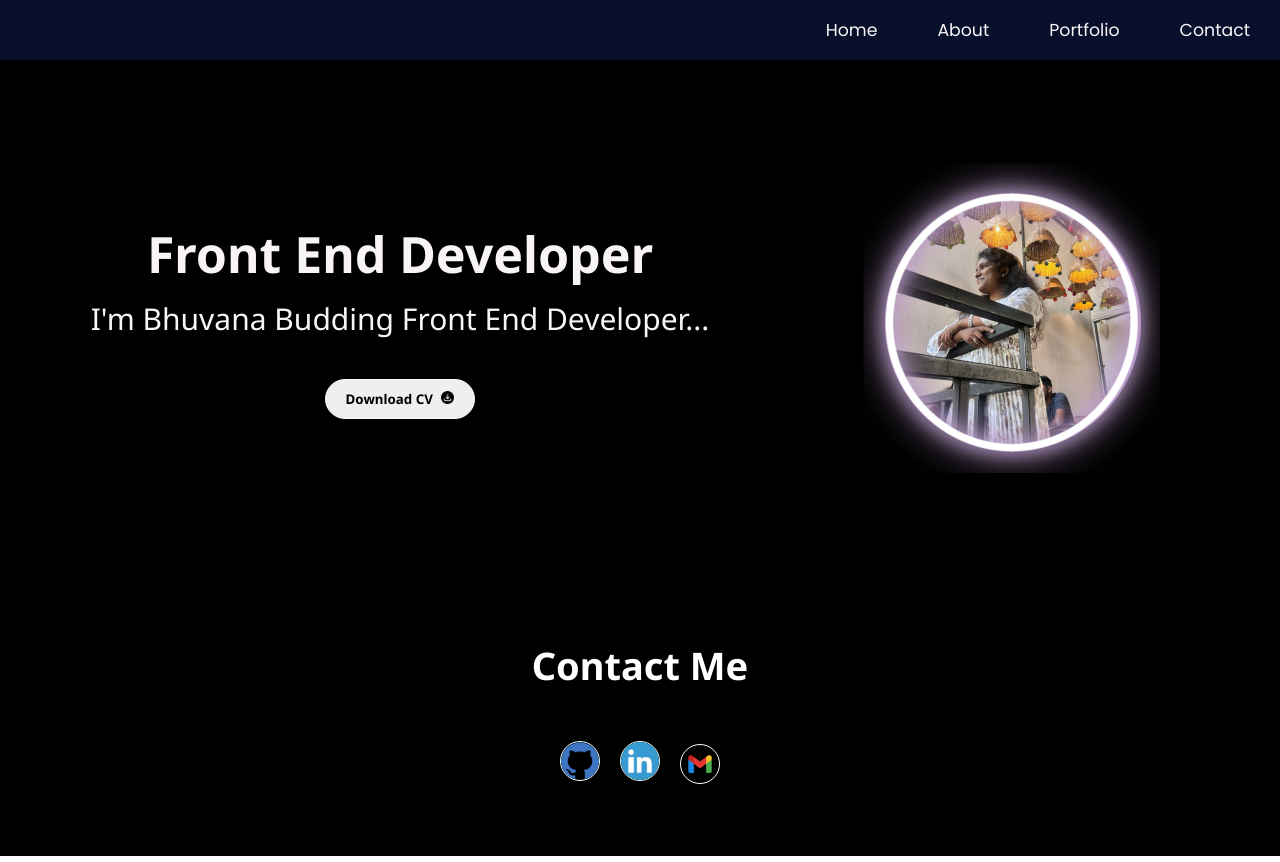
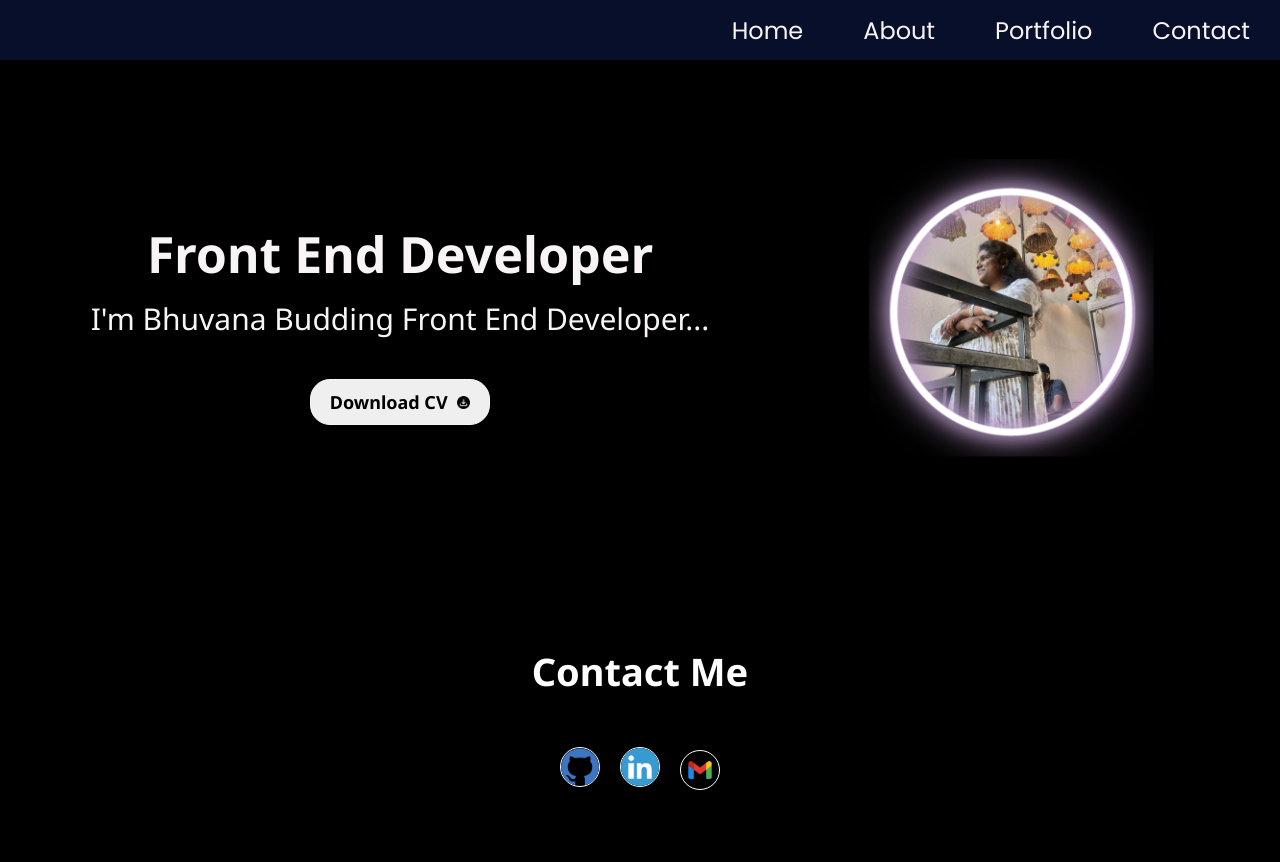
Before and after one commit to Bhuvana1108/My-Personal-Portfolio, a plain HTML site: page index.html in a window 1280 px wide. Drawn offline with Linux system fonts and the light colour scheme.

Commit message:
style changed

```diff
--- a/style.css
+++ b/style.css
@@ -2,11 +2,14 @@
 @import url('https://fonts.googleapis.com/css2?family=Noto+Sans:ital,wght@0,100..900;1,100..900&family=Poppins:ital,wght@0,100;0,200;0,300;0,400;0,500;0,600;0,700;0,800;0,900;1,100;1,200;1,300;1,400;1,500;1,600;1,700;1,800;1,900&display=swap');
 
 *{
-  overflow-x: hidden;
+
   font-family: "Noto Sans", sans-serif;
     margin: 0;
     padding: 0;
     box-sizing:border-box;
+    text-decoration: none;
+    scroll-behavior: smooth;
+    outline: none;
 }
 
 @media screen and (min-width:600px){
@@ -49,7 +52,7 @@ div{
   color:#F9F5F6;
   font-family: "Poppins", sans-serif;
   padding:0 30px 0 30px;
-  font-size: 13pt;
+  font-size: 18pt;
   max-width: auto;
 }
 
@@ -68,11 +71,11 @@ div{
 
 /*Image*/
 .myImage{
-  width:50vh;
+  width:48vh;
   display:flex;
   justify-content: center;
   float:right;
-  margin:0px 80px;
+  margin:0px 88px;
   flex-direction: column-reverse;
 
 }
@@ -111,9 +114,10 @@ div{
 .button-cv{
   margin: 40px auto;
   text-align: center;
-  width:150px;
+  width:180px;
   padding:10px;
   font-weight: bolder;
+  font-size:18px;
   border: 1px solid #F9F5F6;
   border-radius:20px;
 }
```
